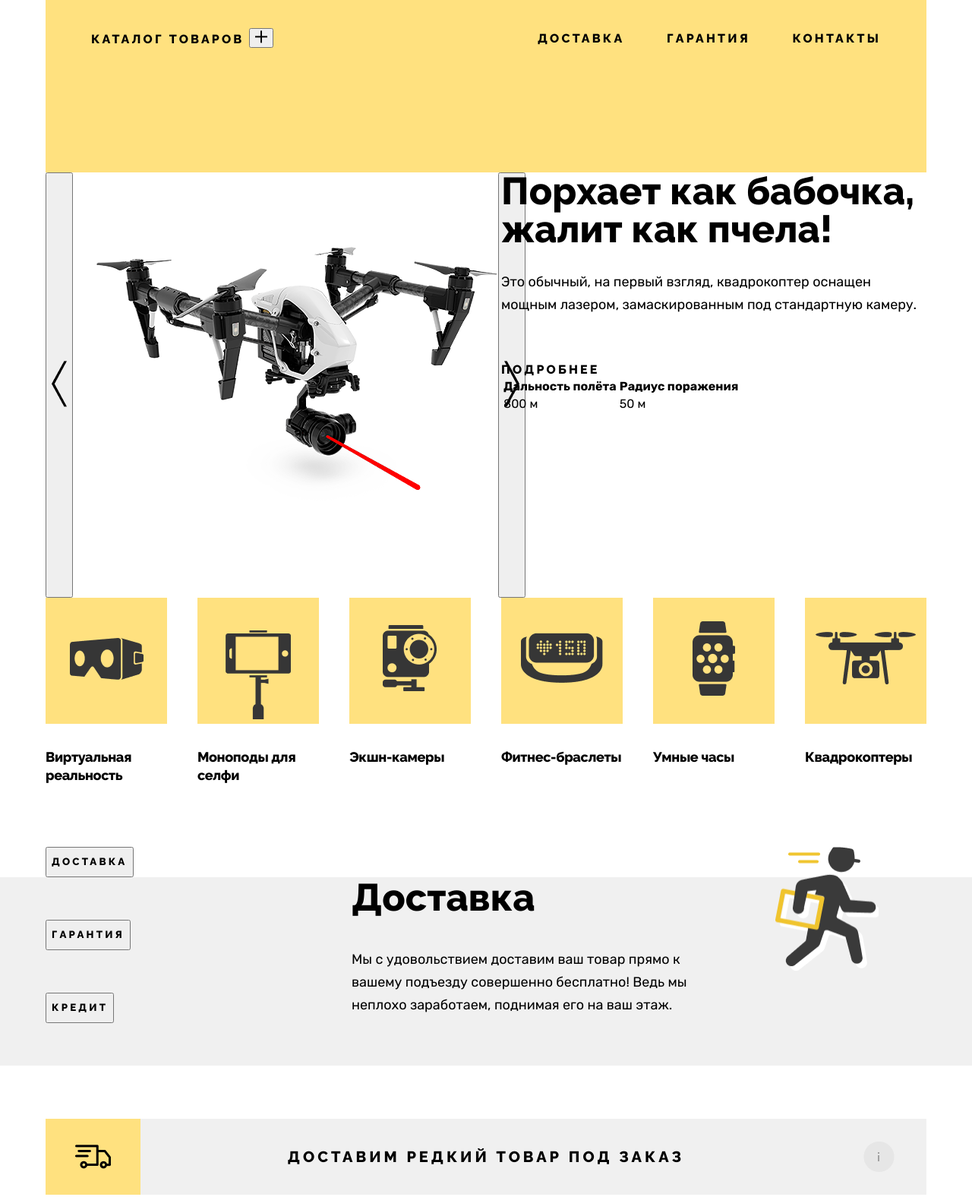
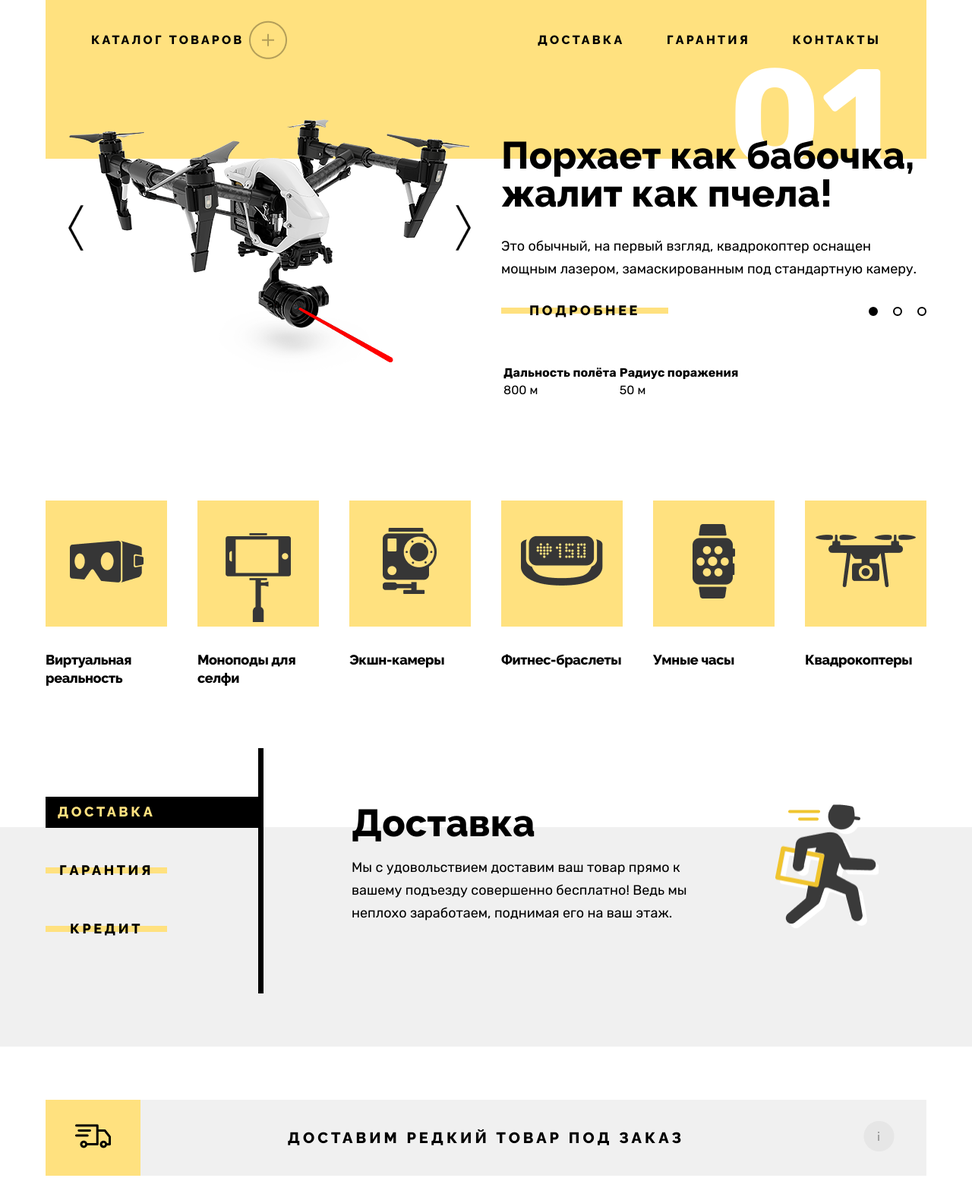
Before and after one commit to hunnybee-val/Device, a plain HTML site: page index/index.html in a window 1280 px wide. Shown: the part 130-1706 px from the top of the page at 76% size. Drawn offline with Linux system fonts and the light colour scheme.

Commit message:
working on pseudo elements, forms and the slider

```diff
--- a/index/css/styles.css
+++ b/index/css/styles.css
@@ -1,25 +1,3 @@
-/*@font-face {
-  font-family: 'Raleway';
-  font-style: normal;
-  font-weight: 800;
-  font-display: swap;
-  src: url(../fonts/raleway-800.woff2) format('woff2');
-
-  font-family: 'Rubik';
-  font-style: normal;
-  font-weight: 800;
-  font-display: swap;
-  src: url(../fonts/rubik-400.woff2) format('woff2');
-
-  font-family: 'Rubik Bold';
-  font-style: normal;
-  font-weight: 700;
-  font-display: swap;
-  src: url(../fonts/rubik-700.woff2) format('woff2');
-
-}*/
-/*@import url('https://fonts.googleapis.com/css2?family=Raleway:wght@800&family=Rubik:wght@700;400&display=swap');*/
-
 
 body {
   font-family: "Rubik", "Arial", sans-serif;
@@ -60,7 +38,7 @@ html {
 
 .index-header {
   width: 1040px;
-  height: 340px;
+  height: 322px;
   margin-left: auto;
   margin-right: auto;
   padding-top: 17.39px;
@@ -68,11 +46,39 @@ html {
   padding-right: 60px;
   background-color: #fff;
   background-image: linear-gradient(to bottom,#ffffff 40px, #FFE17F 25px);
+  position: relative;
 }
 
 .index-header.side-page{
   height: 208px;
   margin-bottom: 35px;
+}
+
+.index-header.index-page::after{
+  content: "\00a0 01";
+  position: absolute;
+  width: 250px;
+  height: 135px;
+  right: 49px;
+  bottom: -14px;
+
+  font-family: 'Rubik';
+  font-style: normal;
+  font-weight: 700;
+  font-size: 180px;
+  line-height: 30px;
+  /* or 17% */
+
+  display: flex;
+  align-items: center;
+  justify-content: flex-end;
+  text-align: right;
+
+  /* basic/white */
+
+  color: #FFFFFF;
+
+
 }
 .main-device-logo{
   display: block;
@@ -137,7 +143,7 @@ html {
   margin: 0 auto;
   justify-content: space-between;
   align-items: center;
-  margin-top: 40px;
+  margin-top: 30px;
 }
 
 .store-menu {
@@ -146,6 +152,26 @@ html {
   width: 452px;
   display: flex;
   justify-content: space-between;
+}
+
+.catalogue-label {
+  display: flex;
+  align-items: center;
+}
+
+.catalogue-label button{
+  margin-left: 7px;
+  width: 50px;
+  height: 50px;
+  background: none;
+  border: none;
+  cursor: pointer;
+  padding: 0;
+
+}
+
+.catalogue-label button::before{
+  content: url(../img/icons/rest/plus_expand_button.png);
 }
 
 
@@ -158,11 +184,23 @@ html {
 /*main content*/
 
 .main-container{
+
   width: 1160px;
   margin: 0 auto;
 }
 
+.index-slideshow{
+  position: relative;
+  height: 450px;
+}
+
+.index-slideshow-container{
+  position: absolute;
+  top: -20px;
+}
+
 .index-slide{
+
   display: flex;
   justify-content: space-between;
 }
@@ -176,39 +214,161 @@ html {
 
 .slide-image-container{
   width: 560px;
-  display: flex;
-  justify-content: flex-start;
+  height: 560px;
+  position: absolute;
+  top: -150px;
 }
 
-.slide-button{
-  max-height: 60px;
+.slide-image-container img{
+  display: block;
+  top: -150px;
+}
+
+.slider-button-container{
+  position: absolute;
+  transform: translateY(-115%);
+  top: 50%;
+  display: flex;
+  justify-content: space-between;
+  width: 530px;
+  height: 60px;
+  padding-left: 30px;
+}
+
+.slider-button-container button{
+  width: 20px;
+  height: 60px;
+  background: transparent;
+  border: none;
+  cursor: pointer;
+  background-image: url(../img/icons/right-tall-arrow.png);
+  background-position: center;
+  background-repeat: no-repeat;
+  box-sizing: content-box;
+  padding: 0;
+}
+
+
+
+.slide-image-container button:hover{
+  opacity: 60%;
+}
+
+
+.slide-image-container button:focus{
+  border: 2px solid #AF4FFF;
+}
+
+
+
+.slideshow-back{
+  transform: rotate(180deg);
 }
 
 .slide-description-container{
   width: 560px;
+  position: absolute;
+  left: 600px;
+  top: -29px;
+  display: grid;
+  grid-template-areas:
+    "header header"
+    "description description"
+    "see-more pagination"
+    "parameters parameters";
+  row-gap: 29px;
 }
 
-.index-slide-bold-caption{
+.slide-description-container h2{
   font-family: "Raleway", "Arial", sans-serif;
   font-style: normal;
   font-weight: 800;
   font-size: 50px;
   line-height: 50px;
   width: 545px;
+  padding: 0;
+  margin: 0;
+  grid-area: header;
 }
 
 .index-slide-caption{
   margin: 0;
   padding: 0;
-  margin-bottom: 61px;
-  margin-top: 29px;
+  grid-area: description;
 }
 
+.index-slider-pagination {
+  display: flex;
+  flex-wrap: wrap;
+  justify-content: flex-end;
+  align-self: center;
+  margin: 0;
+  padding: 0;
+  list-style-type: none;
+  grid-area: pagination;
+}
+
+.slider-pagination-button {
+  width: 12px;
+  height: 12px;
+  margin: 0;
+  padding: 0;
+  background: #FFFFFF;
+  border: 2px solid #000000;
+  border-radius: 50%;
+  cursor: pointer;
+  margin-left: 20px;
+
+}
+
+.slider-pagination-button.active-slide{
+  background: black;
+}
+
+
+.slider-pagination-button:hover{
+  opacity: 60%;
+}
+
+
+.slider-pagination-button:focus{
+  border: 2px solid #AF4FFF;
+}
+
+
 .index-slide-item-link{
-  margin-bottom: 59px;
+  width: 220px;
+  display: flex;
+  justify-content: center;
+  align-items: center;
+  position: relative;
+  z-index: 1;
+}
+
+.index-slide-item-link::before{
+  content: "";
+  background-color: #FFE17F;
+  position: absolute;
+  height: 8px;
+  width: 220px;
+  z-index: -1;
+  text-align: center;
+}
+
+.index-slide-item-link span{
+  font-family: 'Raleway';
+  font-style: normal;
+  font-weight: 800;
+  font-size: 18px;
+  line-height: 21px;
+  text-align: center;
+  letter-spacing: 0.2em;
+  text-transform: uppercase;
 }
 
 .index-item-info{
+  margin-top: 30px;
+  grid-area: parameters;
   display: flex;
 }
 
@@ -248,6 +408,19 @@ html {
   margin-bottom: 32px;
 }
 
+.index-categories-list-item-container:hover{
+  transition: background-color 0.1s linear;
+  background-color: #FFC700;
+}
+
+.index-categories-list-item:active{
+  opacity: 0.3;
+}
+
+.index-categories-list-item:focus{
+  border: 2px solid #AF4FFF;
+}
+
 .visually-hidden {
   position: absolute;
   width: 1px;
@@ -261,12 +434,6 @@ html {
   overflow: hidden;
 }
 
-.index-delivery{
-  width: 1160px;
-  display: flex;
-  justify-content: space-between;
-  margin-bottom: 70px;
-}
 
 .index-delivery-icon{
   width: 125px;
@@ -276,6 +443,17 @@ html {
   align-items: center;
   justify-content: center;
 }
+
+
+.index-delivery-icon::hover{
+  transition: background-color 0.1s linear;
+  background-color: #FFC700;
+}
+
+.index-delivery-icon::after{
+  content: url(../img/icons/delivery.png);
+}
+
 .index-delivery-info-icon{
   width: 125px;
   height: 100px;
@@ -285,8 +463,16 @@ html {
   background-color: #F0F0F0;
 }
 
+.index-delivery-info-icon::after{
+  content: url(../img/icons/info-icon.png);
+}
+
 
 .index-delivery-button{
+  width: 1160px;
+  display: flex;
+  justify-content: space-between;
+  margin-bottom: 70px;
   font-family: "Raleway", "Arial", sans-serif;
   font-weight: 800;
   text-transform: uppercase;
@@ -298,16 +484,31 @@ html {
   flex-grow: 1;
   background-color: #F0F0F0;
   border: 0;
+  cursor: pointer;
+  padding: 0;
+}
+
+.index-delivery-button span{
+  align-self: center;
 }
 .index-advantages{
-  background-image: linear-gradient(to bottom,#ffffff 40px, #F0F0F0 25px);
-
+  background-image: linear-gradient(to bottom,#ffffff 102px, #F0F0F0 25px);
+  height: 391px;
   margin-bottom: 70px;
+  position: relative;
 }
 
 .index-advantages .main-container{
-
   display: flex;
+  align-items: center;
+  position: absolute;
+  width: 1160px;
+  height: 319px;
+  left: 0;
+  right: 0;
+  margin-left: auto;
+  margin-right: auto;
+  top: 0px;
 }
 
 .index-advantages-list{
@@ -315,28 +516,74 @@ html {
   padding: 0;
   width: 287px;
   margin-right: 116px;
+  box-shadow: -7px 0px 0px 0px black inset;
+  align-content: center;
+  padding: 64px 0;
+
 }
 
 .index-advantages-list-item{
   margin: 0;
   padding: 0;
-  margin-bottom: 56px;
+  margin-bottom: 36px;
+  cursor: pointer;
 }
 
+.index-advantages-list-item:last-child{
+  margin: 0;
+}
+
+
 .index-advantages-list button{
-  font-family: "Raleway", "Arial", sans-serif;
+  font-family: 'Raleway';
+  font-style: normal;
   font-weight: 800;
+  font-size: 18px;
+  line-height: 21px;
+  text-align: center;
+  letter-spacing: 0.2em;
   text-transform: uppercase;
-  letter-spacing: .2rem;
   padding-top: 9px;
   padding-bottom: 11px;
+  border: none;
+  background: transparent;
+  position: relative;
+  z-index: 1;
+  width: 160px;
 }
+
+.index-advantages-list button::after{
+  content: "";
+  background-color: #FFE17F;
+  position: absolute;
+  height: 8px;
+  width: 160px;
+  left: 0px;
+  top: 16px;
+  border-radius: 0px;
+  z-index: -1;
+  text-align: center;
+}
+
+.active-tab{
+  background-color: black;
+}
+.active-tab button{
+  color: #FFE17F;
+}
+
+.active-tab button::after{
+  content: none;
+}
+
+
 
 .index-advantages-slides h2{
   font-family: "Raleway", "Arial", sans-serif;
   font-weight: 800;
   font-size: 50px;
   line-height: 50px;
+  margin: 0;
 }
 
 .advantages-tab{
@@ -477,6 +724,7 @@ html {
   display: flex;
   justify-content: flex-start;
   margin-bottom: 56px;
+  position: relative;
 }
 .index-newsletter-subscribe span{
   display: block;
@@ -492,7 +740,7 @@ html {
 .index-newsletter-form-container{
   width: 810px;
   height: 57px;
-  border: 3px solid #CECECE;
+  box-shadow: inset 0 -2px 0 0 #CECECE;
   margin-right: 190px;
 
 }
@@ -516,8 +764,14 @@ html {
   border: none;
 }
 
+.index-newsletter-email input[type="text"]:focus{
+  outline: none;
+  color: #434343;
+}
+
 .index-newsletter-email input[type="submit"]{
   width: 253px;
+  height: 57px;
   padding: 18px auto;
   font-family: 'Raleway';
   font-style: normal;
@@ -527,8 +781,17 @@ html {
   text-align: center;
   letter-spacing: 0.2em;
   text-transform: uppercase;
-  border: none;
+  border: 3px solid #CECECE;
+}
 
+.index-newsletter-free::before{
+  display: block;
+  content: url(../img/icons/tick-big.svg);
+  position: absolute;
+  background-size: contain;
+  width: 14px;
+  height: 14px;
+  left: 983px;
 }
 
 /*footer*/
@@ -538,6 +801,7 @@ html {
 }
 
 .index-footer-container{
+  position: relative;
   margin: 0;
   margin-left: auto;
   margin-right: auto;
@@ -558,6 +822,16 @@ html {
 .index-footer-address{
   grid-column: 1/2;
   grid-row: 2/3;
+}
+
+.index-footer-address::after{
+  position: absolute;
+  content: "";
+  background: #FFC700;
+  width: 80px;
+  height: 7px;
+  top: 237px;
+  left: 62px;
 }
 
 .index-footer-pages{
--- a/index/index.html
+++ b/index/index.html
@@ -12,7 +12,7 @@
     <link href="https://fonts.googleapis.com/css2?family=Rubik:wght@700&display=swap" rel="stylesheet">
   </head>
   <body>
-    <header class="index-header">
+    <header class="index-header index-page">
       <a href="index.html" class="main-device-logo"><img src="img\icons\device-logo.svg" alt="Логотип Девайс"></a>
       <nav class="user-nav">
         <ul class="nav-menu-1">
@@ -32,7 +32,7 @@
       </nav>
       <nav class="store-nav">
         <label class="catalogue-label">Каталог товаров
-            <button name="button-expand-list" id="button-expand-list"><img src="img\small icons\Property 1=plus, state=Default.png" alt=""></button>
+            <button name="button-expand-list" id="button-expand-list"><!--<img src="img\small icons\Property 1=plus, state=Default.png" alt="">--></button>
         </label>
         <ul class="store-menu">
           <li class="store-menu-item"><a href="#">Доставка</a></li>
@@ -45,25 +45,22 @@
     <main class="main">
       <div class="main-container">
         <h1 class="visually-hidden">Интернет-магазин "Девайс"</h1>
-        <section >
-          <div class="index-slideshow" id="index-slideshow">
+        <section  class="index-slideshow">
 
             <div class="index-slide" id="index-slide-1">
               <div class="slide-image-container">
-                <label class="visually-hidden" for="button-slide-back">Назад</label>
-                <button name="slide-button slideshow-back" id="button-slide-back">
-                  <img src="img\icons\left-tall-arrow.png" alt="">
-                </button>
                 <img src="img\indexprod\quadrocopter.png" alt="Квадрокоптер" width="560" height="560">
-                <label class="visually-hidden" for="button-slide-forward">Вперед</label>
-                <button name="slide-button slideshow-forward" id="button-slide-forward">
-                  <img src="img\icons\right-tall-arrow.png" alt="">
-                </button>
+                <div class="slider-button-container">
+                  <button class="slide-button slideshow-back" id="button-slide-back">
+                  </button>
+                  <button class="slide-button slideshow-forward" id="button-slide-forward">
+                  </button>
+                </div>
               </div>
               <div class="slide-description-container">
-                <span class="index-slide-bold-caption">
-                  <b>Порхает как бабочка, жалит как пчела!</b>
-                </span>
+
+                <h2>Порхает как бабочка, жалит как пчела!</h2>
+
                 <p class="index-slide-caption">Это обычный, на первый взгляд, квадрокоптер оснащен мощным лазером,
                   замаскированным под стандартную камеру.</p>
                 <a class="index-slide-item-link" href="#">
@@ -80,6 +77,23 @@
                     <td class="index-item-info-row-char-item">50 м</td>
                   </tr>
                 </table>
+                <ol class="index-slider-pagination">
+                  <li class="index-slider-pagination-item">
+                    <button class="slider-pagination-button active-slide" type="button">
+                      <span class="visually-hidden">1 слайд</span>
+                    </button>
+                  </li>
+                  <li class="index-slider-pagination-item">
+                    <button class="slider-pagination-button" type="button">
+                      <span class="visually-hidden">2 слайд</span>
+                    </button>
+                  </li>
+                  <li class="index-slider-pagination-item">
+                    <button class="slider-pagination-button" type="button">
+                      <span class="visually-hidden">3 слайд</span>
+                    </button>
+                  </li>
+                </ol>
               </div>
             </div>
 
@@ -152,11 +166,7 @@
                 </div>
               </div>
 
-            <label class="visually-hidden">Слайд 1<button id="index-show-slide-1-button"></button></label>
-            <label class="visually-hidden">Слайд 2<button id="index-show-slide-1-button"></button></label>
-            <label class="visually-hidden">Слайд 3<button id="index-show-slide-1-button"></button></label>
 
-          </div>
         </section>
 
         <section>
@@ -257,14 +267,14 @@
           </div>
         </section>
 
+
+
         <section class="main-container">
-          <label class="index-delivery">
-            <div class="index-delivery-icon"><img src="img\icons\delivery.png" alt=""></div>
-            <button class="index-delivery-button" id="index-delivery-button">
-              Доставим редкий товар под заказ
-            </button>
-            <div class="index-delivery-info-icon"><img src="img\icons\info icon.png" alt=""></div>
-          </label>
+                <button class="index-delivery-button" id="index-delivery-button">
+                <div class="index-delivery-icon"></div>
+                  <span>Доставим редкий товар под заказ</span>
+                <div class="index-delivery-info-icon"></div>
+              </button>
         </section>
 
         <section class="main-container index-about-container ">
@@ -313,7 +323,7 @@
               <input type="submit" value="Подписаться" class="subscribe">
             </form>
           </div>
-          <img src="img\icons\tick-big.png" alt="" style = "width: 14px; height: 14px;">
+          <!--<img src="img\icons\tick-big.png" alt="" style = "width: 14px; height: 14px;">-->
           <span class="index-newsletter-free">Это бесплатно</span>
         </div>
       </div>
```
Also changed, not shown: index/catalog.html (+2 -2 lines), index/img/icons/hover/info icon hover.png (added), index/img/icons/info icon.png (deleted), index/img/icons/info-icon.png (added), index/img/icons/rest/plus_expand_button.png (added), index/img/icons/tick-big.svg (added).
